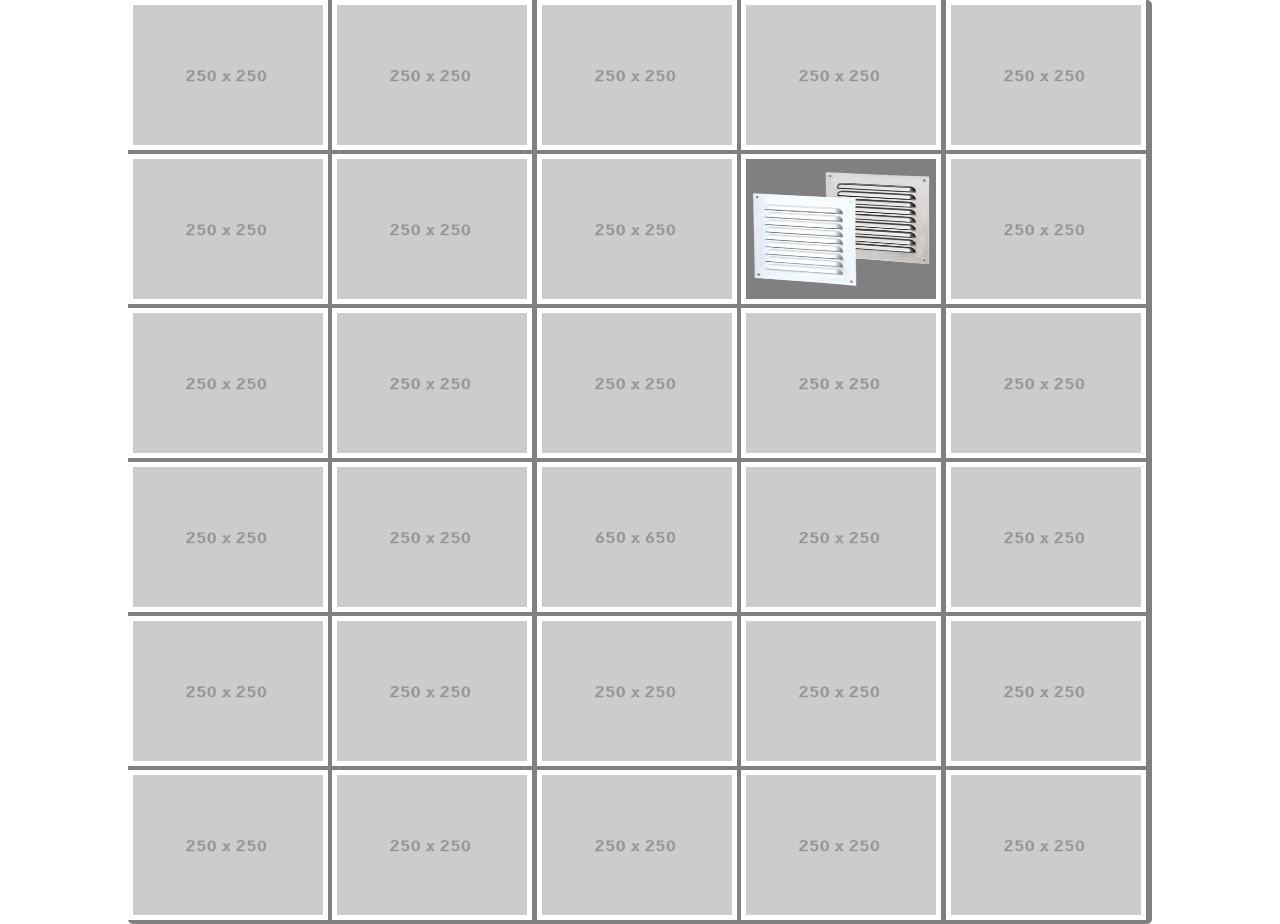
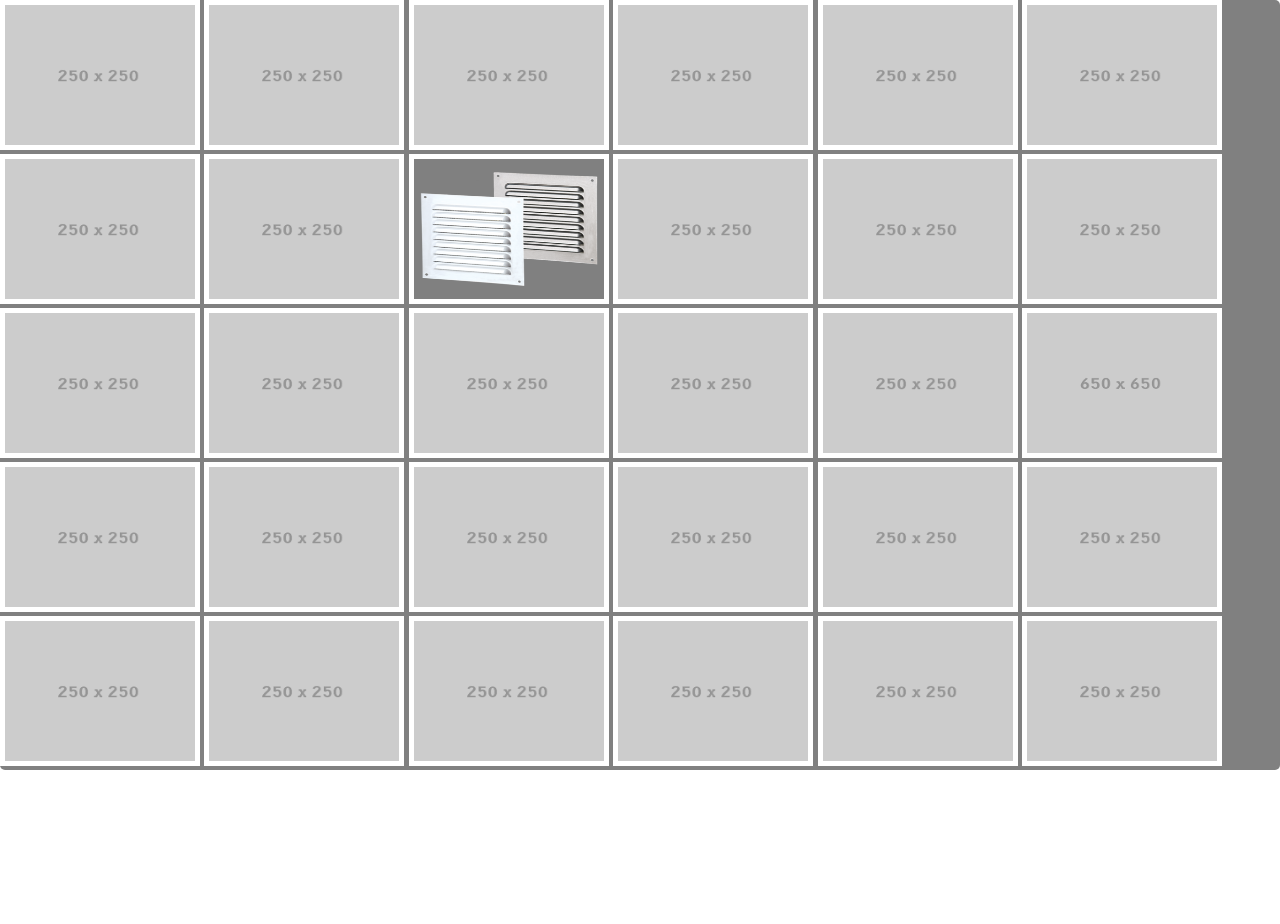
Before and after one commit to unf0rgettable/site_for_vlad, a plain HTML site: page zadanie_vlad/gallery.html in a window 1280 px wide. After the commit the page ends 800 px from the top, so only its background shows below. Drawn offline with Linux system fonts and the light colour scheme.

Commit message:
Update style.css

```diff
--- a/zadanie_vlad/styles/style.css
+++ b/zadanie_vlad/styles/style.css
@@ -154,9 +154,6 @@ to{
 .container {
     background:gray;
 
-    width:80%;
-    margin-left: 10vw;
-    margin-right: 10vw;
     border-radius:5px;
     -moz-border-radius:5px;
     -webkit-border-radius:5px;
```
